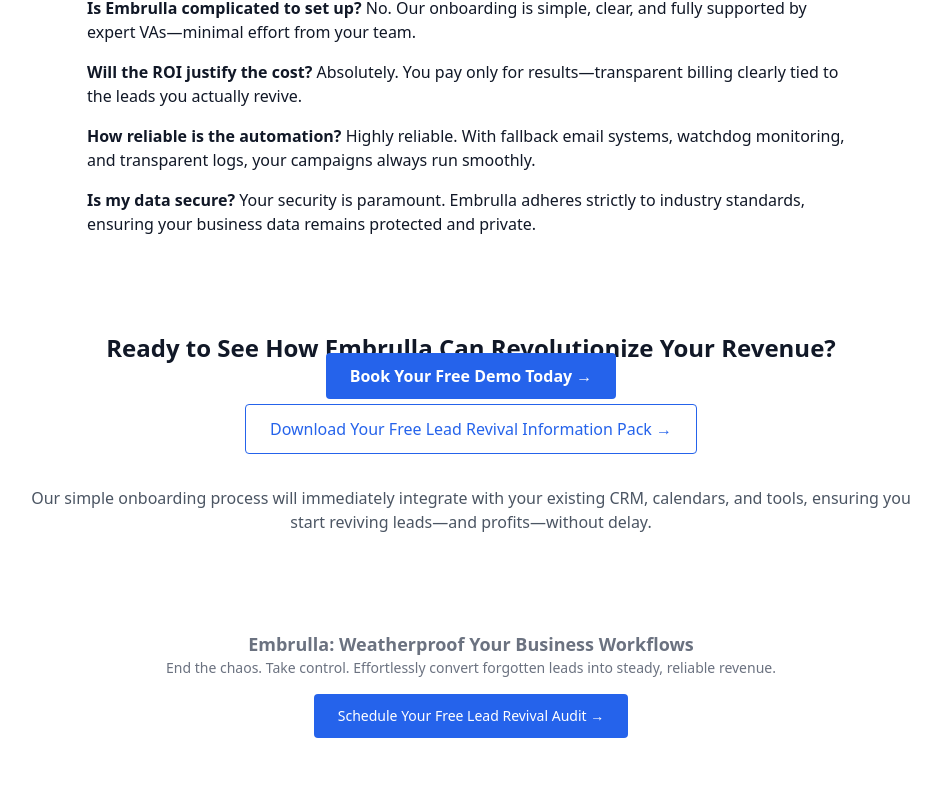
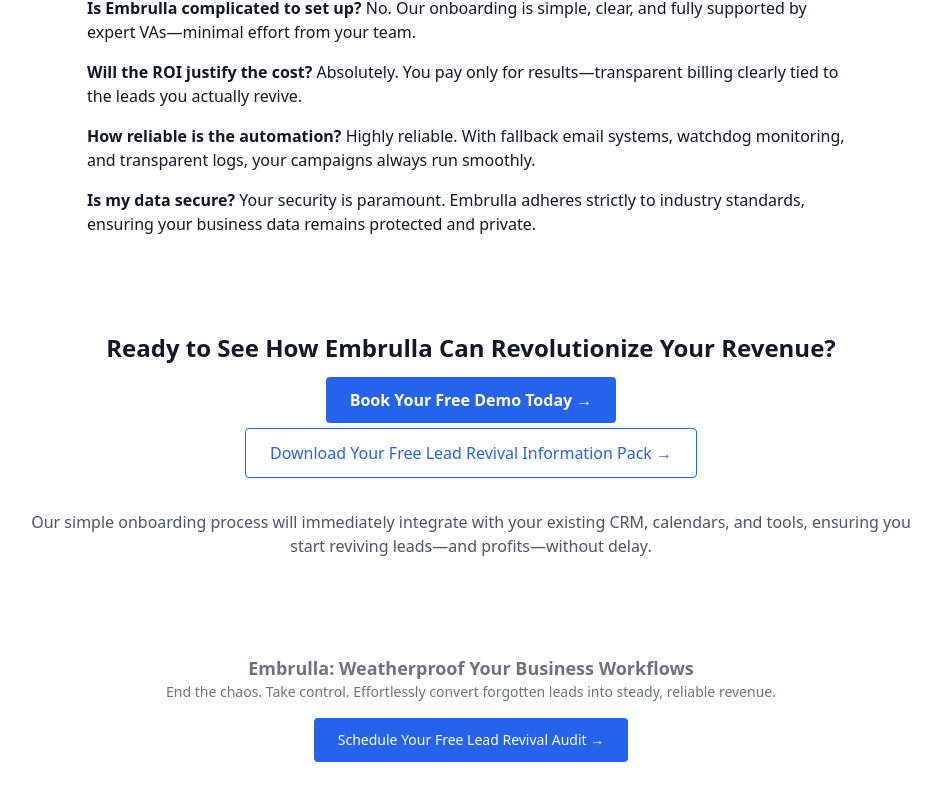
Before and after one commit to Tylersdoiron/v6, a React (Vite) app: page / in a window 1280 px wide. Shown: the part 2272-3072 px from the top of the page, without its empty margins (169-1110 px from the left). Built offline with nearby package versions, Linux system fonts and the light colour scheme.

Commit message:
Update EmbrullaLandingPage.tsx

```diff
--- a/src/EmbrullaLandingPage.tsx
+++ b/src/EmbrullaLandingPage.tsx
@@ -100,7 +100,7 @@
         </motion.section>
 
         <motion.section id="contact" className="text-center max-w-4xl mx-auto space-y-4" initial={{ opacity: 0 }} whileInView={{ opacity: 1 }} transition={{ duration: 0.6 }}>
-          <h2 className="text-2xl font-bold">Ready to See How Embrulla Can Revolutionize Your Revenue?</h2>
+          <h2 className="text-2xl font-bold mb-6">Ready to See How Embrulla Can Revolutionize Your Revenue?</h2>
           <a href="https://calendly.com/tylerdoiron-embrulla" className="bg-blue-600 text-white px-6 py-3 rounded hover:bg-blue-700 font-semibold">
             Book Your Free Demo Today →
           </a>
```
